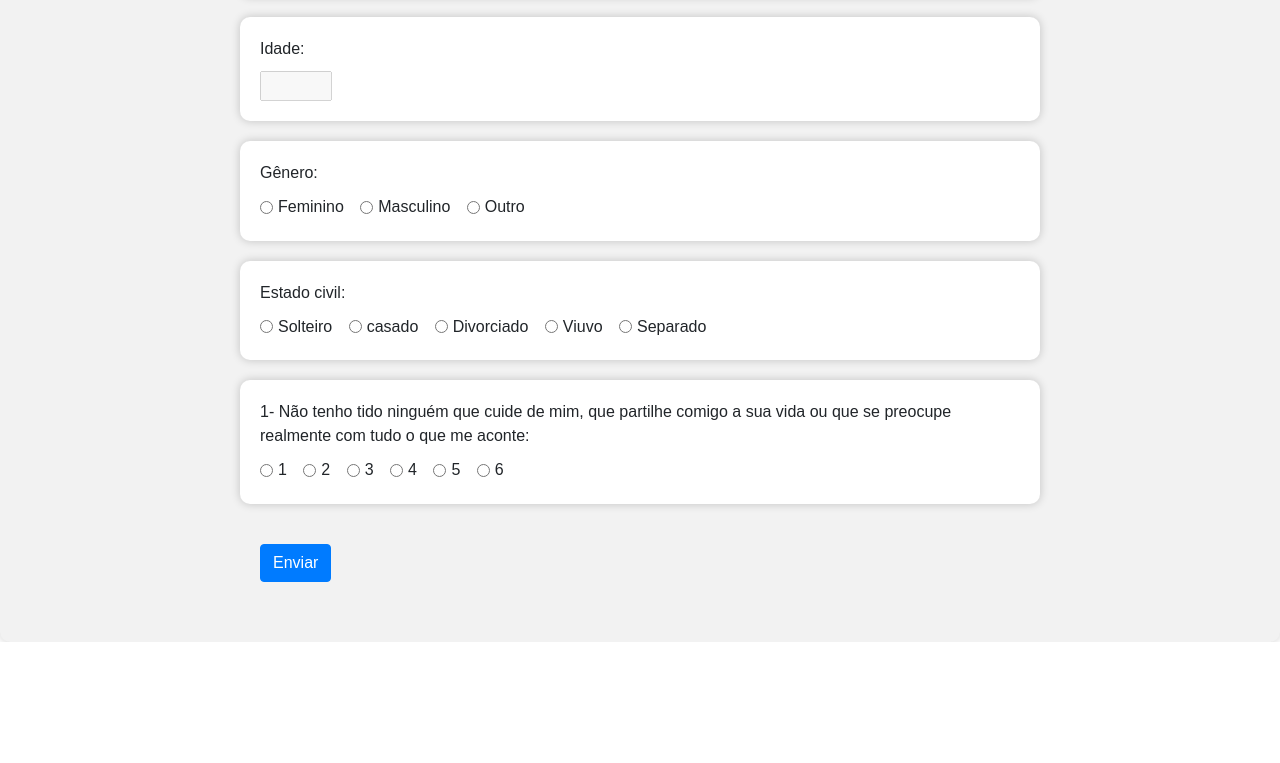
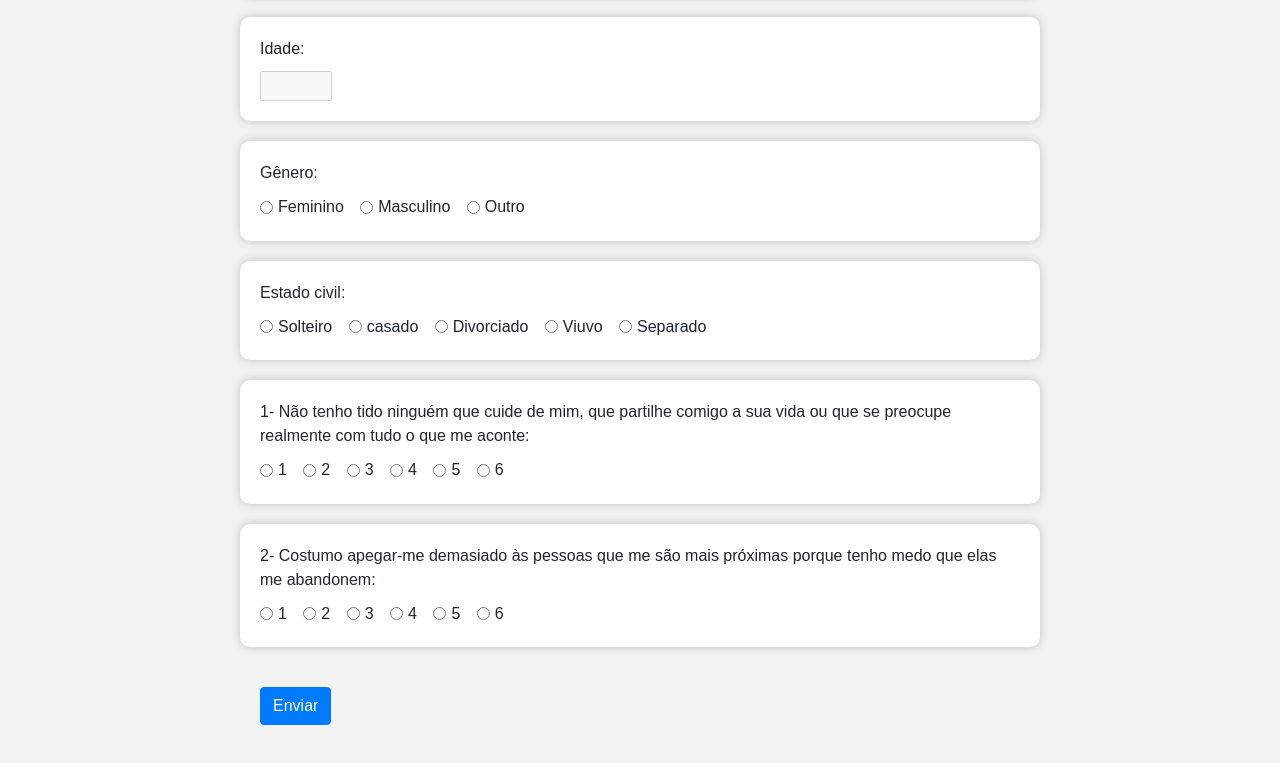
Before and after one commit to rafapk/formulario, a plain HTML site: page index.html in a window 1280 px wide. Shown: the part 555-1318 px from the top of the page. Before the commit the page ends 1197 px from the top, so only its background shows below. Drawn offline with nearby package versions, Linux system fonts and the light colour scheme.

Commit message:
Add files via upload

```diff
--- a/index.html
+++ b/index.html
@@ -139,46 +139,105 @@
 
 			<div class="form-check form-check-inline">
 
-				<input class="form-check-input" type="radio" id="r1" name="pg1" value="feminino" required>
+				<input class="form-check-input" type="radio" id="r1" name="pg1" value="1" required>
 				<label class="form-check-label for="r1">1</label>
 			</div>
 
 			<div class="form-check form-check-inline">
 
-				<input class="form-check-input" type="radio" id="r2" name="pg1" value="masculino" required>
+				<input class="form-check-input" type="radio" id="r2" name="pg1" value="2" required>
 				<label class="form-check-label for="r2">2</label>
 
 			</div>
 
 			<div class="form-check form-check-inline">
 
-				<input class="form-check-input" type="radio" id="r3" name="pg1" value="feminino" required>
+				<input class="form-check-input" type="radio" id="r3" name="pg1" value="3" required>
 				<label class="form-check-label for="r3">3</label>
 
 			</div>
 
 			<div class="form-check form-check-inline">
 
-				<input class="form-check-input" type="radio" id="r4" name="pg1" value="masculino" required>
+				<input class="form-check-input" type="radio" id="r4" name="pg1" value="4" required>
 				<label class="form-check-label for="r4">4</label>
 
 			</div>
 
 			<div class="form-check form-check-inline">
 
-				<input class="form-check-input" type="radio" id="r5" name="pg1" value="feminino" required>
+				<input class="form-check-input" type="radio" id="r5" name="pg1" value="5" required>
 				<label class="form-check-label for="r5">5</label>
 
 			</div>
 
 			<div class="form-check form-check-inline">
 
-				<input class="form-check-input" type="radio" id="r6" name="pg1" value="masculino" required>
+				<input class="form-check-input" type="radio" id="r6" name="pg1" value="6" required>
 				<label class="form-check-label for="r6">6</label>
 
 			</div>
 
 		</div>
+
+
+
+
+
+
+        <div class="div_geral">
+
+
+                <label for="pg2">2- Costumo apegar-me demasiado às pessoas que me são mais próximas porque tenho medo que elas me abandonem:</label>
+
+            <div class="form-check form-check-inline">
+
+                <input class="form-check-input" type="radio" id="r1" name="pg2" value="1" required>
+                <label class="form-check-label for="r1">1</label>
+            </div>
+
+            <div class="form-check form-check-inline">
+
+                <input class="form-check-input" type="radio" id="r2" name="pg2" value="2" required>
+                <label class="form-check-label for="r2">2</label>
+
+            </div>
+
+            <div class="form-check form-check-inline">
+
+                <input class="form-check-input" type="radio" id="r3" name="pg2" value="3" required>
+                <label class="form-check-label for="r3">3</label>
+
+            </div>
+
+            <div class="form-check form-check-inline">
+
+                <input class="form-check-input" type="radio" id="r4" name="pg2" value="4" required>
+                <label class="form-check-label for="r4">4</label>
+
+            </div>
+
+            <div class="form-check form-check-inline">
+
+                <input class="form-check-input" type="radio" id="r5" name="pg2" value="5" required>
+                <label class="form-check-label for="r5">5</label>
+
+            </div>
+
+            <div class="form-check form-check-inline">
+
+                <input class="form-check-input" type="radio" id="r6" name="pg2" value="6" required>
+                <label class="form-check-label for="r6">6</label>
+
+            </div>
+
+        </div>
+
+
+
+
+
+
 
 
 
@@ -215,74 +274,7 @@
 
     <script src="validacoes_campos_javascript.js"></script>
 
-   <!--
-    <script>
-        $('#cep').mask('00000-000');
-        $('#phone').mask('(00) 00000-0000');
-        $('#cpf').mask('000.000.000-00', { reverse: true });
-        $('#money').mask("#.##0,00", { reverse: true });
-    </script>
 
-
-   <script>
-            // Obtenha o elemento de entrada de data
-        var campoData = document.getElementById("data");
-
-        // Crie um novo objeto de data com a data atual
-        var dataAtual = new Date();
-
-        // Formate a data no formato necessário para o campo de data
-        var formatoData = dataAtual.getFullYear() + "-" + (dataAtual.getMonth() + 1).toString().padStart(2, "0") + "-" + dataAtual.getDate().toString().padStart(2, "0");
-
-        // Defina o valor do campo de data como a data atual formatada
-        campoData.value = formatoData;
-
-        // Definir o valor do atributo disabled como verdadeiro
-        campoData.disabled = true;
-
-   </script>
-
-
-    <script>
-
-    // Obtenha o elemento de entrada de idade
-    var campoIdade = document.getElementById("idade");
-
-
-    // Definir o valor do atributo disabled como verdadeiro
-    campoIdade.disabled = true;
-
-    </script>
-
-
-
-        <script>
-            function calcularIdade() {
-        var dataNasc = new Date(document.getElementById("datanasc").value);
-        var hoje = new Date();
-        var idade = hoje.getFullYear() - dataNasc.getFullYear();
-        var mes = hoje.getMonth() - dataNasc.getMonth();
-        if (mes < 0 || (mes === 0 && hoje.getDate() < dataNasc.getDate())) {
-            idade--;
-        }
-        document.getElementById("idade").value = idade;
-        }
-        </script>
-
-
-
-
- <script src="https://ajax.googleapis.com/ajax/libs/jquery/3.2.1/jquery.min.js"></script>
-  <script src="https://maxcdn.bootstrapcdn.com/bootstrap/3.3.7/js/bootstrap.min.js"></script>
-
-
-  <script>
-    $(document).ready(function(){
-      $('[data-toggle="tooltip"]').tooltip();
-    });
-  </script>
-
--->
 
 
 
```
